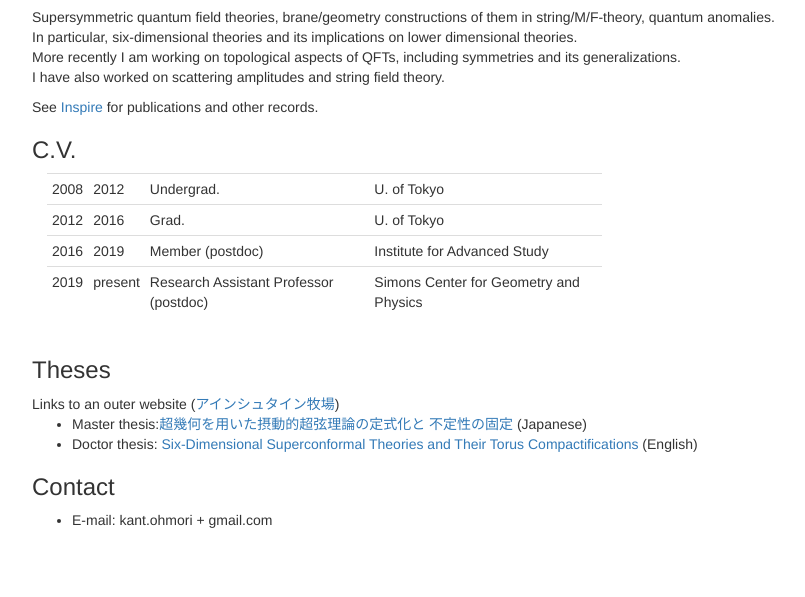
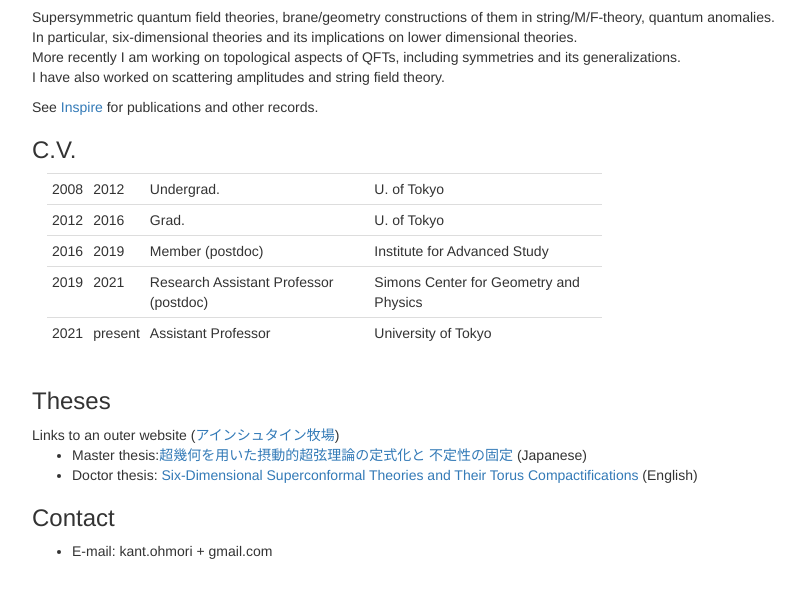
Before and after one commit to kantohm11/kantohm11.github.io, a plain HTML site: page index.html in a window 1280 px wide. Shown: the part 109-706 px from the top of the page, without its empty margins (38-843 px from the left). Drawn offline with nearby package versions, Linux system fonts and the light colour scheme.

Commit message:
Updated affiliation

```diff
--- a/index.html
+++ b/index.html
@@ -68,9 +68,15 @@
 					  </tr>
 					  <tr>
 						  <td>2019</td>
-						  <td>present</td>
+						  <td>2021</td>
 						  <td>Research Assistant Professor (postdoc)</td>
 						  <td>Simons Center for Geometry and Physics</td>
+					  </tr>
+					  <tr>
+						  <td>2021</td>
+						  <td>present</td>
+						  <td>Assistant Professor</td>
+						  <td>University of Tokyo</td>
 					  </tr>
 				  </tbody>
 			  </table>
```
